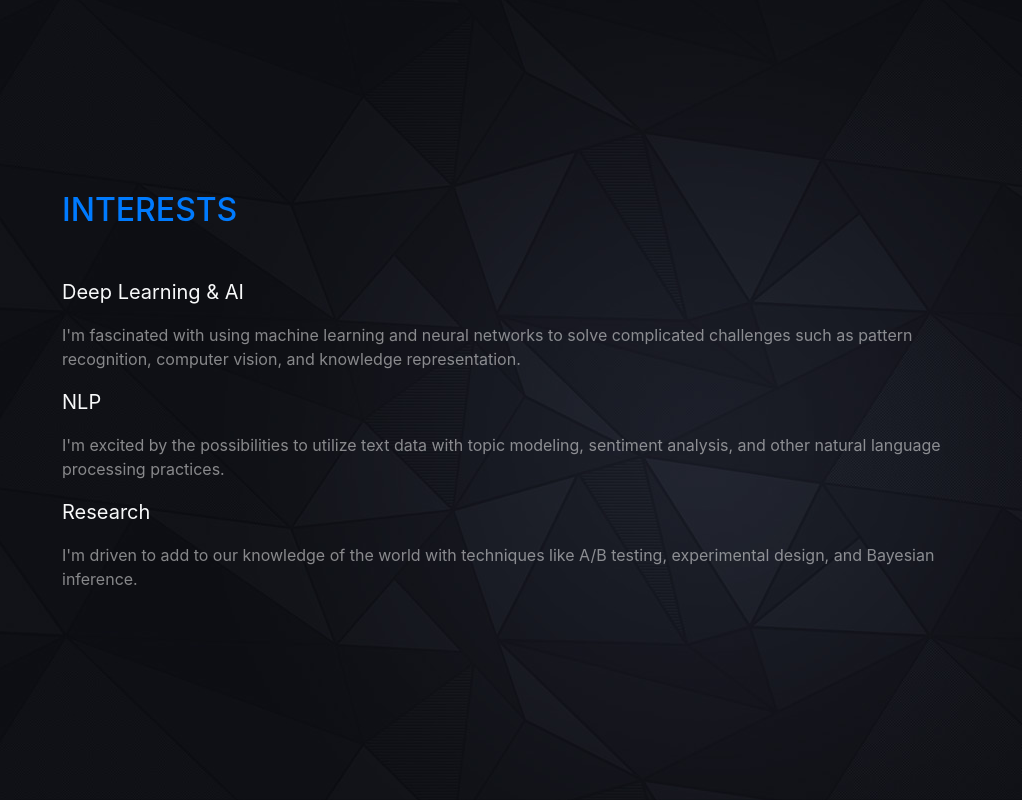
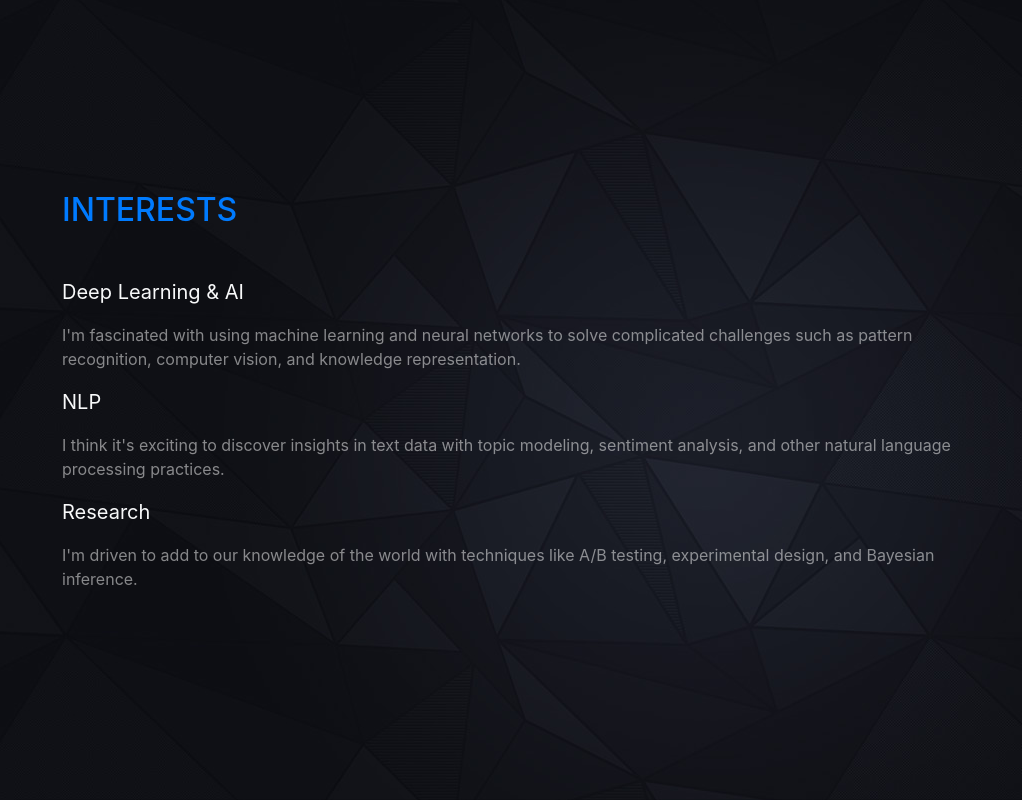
Before and after one commit to zachdg7/zachdg7.github.io, a website with bundled scripts: page index.html in a window 1280 px wide. Shown: the part 4057-4857 px from the top of the page, without its empty margins (258-1280 px from the left). Built offline with nearby package versions, Linux system fonts and the light colour scheme; a web font is replaced by a local one.

Commit message:
Updating

```diff
--- a/index.html
+++ b/index.html
@@ -304,7 +304,7 @@
           <p class="mb-0"></p>
 
           <p class="text-light" style="font-size:20px"> NLP</p>
-          <p class="text-white-50">I'm excited by the possibilities to utilize text data with topic modeling, sentiment analysis, and other natural language processing practices.</p>
+          <p class="text-white-50">I think it's exciting to discover insights in text data with topic modeling, sentiment analysis, and other natural language processing practices.</p>
           <p class="mb-0"></p>
 
           <p class="text-light" style="font-size:20px"> Research</p>
--- a/scss/_nav.scss
+++ b/scss/_nav.scss
@@ -13,6 +13,7 @@
   .navbar-toggler {
     &:focus {
       outline-color: lighten($primary, 15%);
+      // lighten($primary, 15%)
     }
   }
 }
```
Also changed, not shown: css/resume.css.
